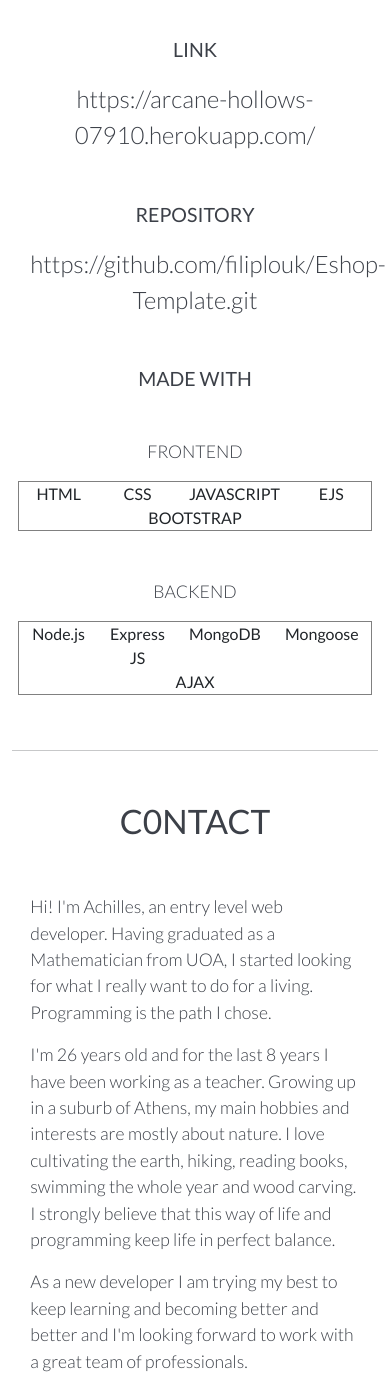
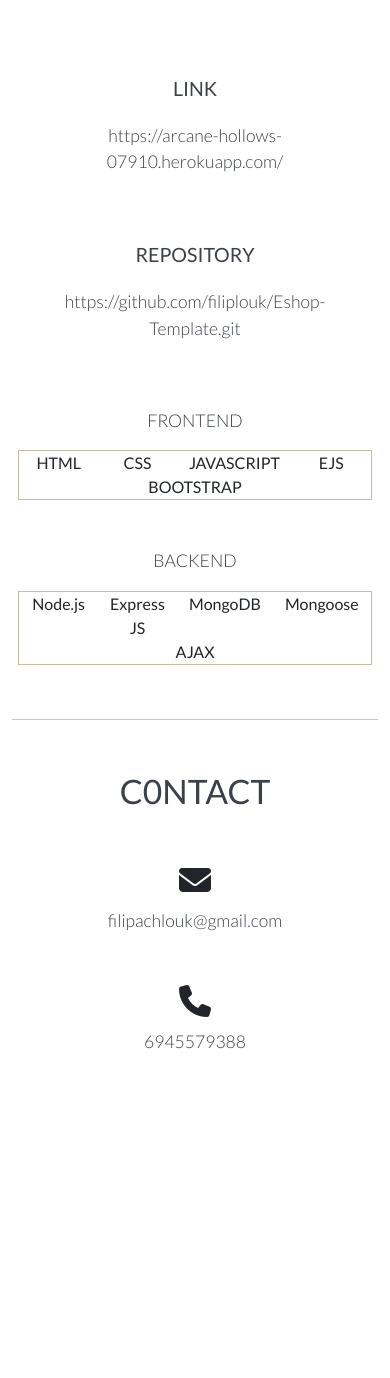
Before and after one commit to filiplouk/Achilles-Loukas, a plain HTML site: page index.html in a window 390 px wide. Shown: the part 3520-4898 px from the top of the page. After the commit the page ends 4645 px from the top, so only its background shows below. Drawn offline with nearby package versions, Linux system fonts and the light colour scheme.

Commit message:
fix contact

```diff
--- a/index.css
+++ b/index.css
@@ -48,9 +48,13 @@
   top: 35%;
 }
 
+.icons i:hover{
+  color: #3C4044;
+}
+
+
 .chapter a:hover{
   color: white;
-  text-decoration: underline;
 }
 
 @media only screen and (max-width: 1300px) {
@@ -196,10 +200,6 @@
 
 /* ---------------------------------------PROJECTS---------------------------------- */
 
-#projects h4{
-  margin-top: 8%;
-  margin-bottom: 6%;
-}
 
 .project{
   text-align:center;
@@ -214,14 +214,27 @@
   font-weight: 300;
 }
 
+.project .info{
+  margin-top: 5%;
+}
 
+
+.tools{
+  margin-top: 10%;
+}
 .tools .row{
   font-size: 125%;
   font-family: "Lato", sans-serif;
-  border:1px solid grey;
+  border:1px solid #C7BCA1;
   margin-bottom: 6%;
+
 }
 
+/* ----------------------------------- Contact --------------------------------- */
+
+.details{
+  text-align: center;
+}
 
 
 /* Make it responsive */
@@ -273,6 +286,17 @@
   .section li{
     margin-top: 7%;
   }
+  #projects a {
+    font-size: 110%;
+  }
+
+  .project{
+    margin-top: 20%;
+  }
+
+  .details{
+    margin: 10% auto;
+  }
 
 
 
--- a/index.html
+++ b/index.html
@@ -212,24 +212,24 @@
             <span class="visually-hidden">Next</span>
           </button>
         </div>
-        <div class="row project mt-5">
-          <div class="col-lg-4">
+        <div class="row project mt-5 mb-5">
+          <div class="col-12 info">
             <h4>DESCRIPTION</h4>
             <p>FAYS is an eshop template for clothes/accessories stores and companies.</p>
           </div>
-          <div class="col-lg-4">
+          <div class="col-12 info">
             <h4>LINK</h4>
-            <a href="https://arcane-hollows-07910.herokuapp.com/">https://arcane-hollows-07910.herokuapp.com/</a>
+            <a href="https://arcane-hollows-07910.herokuapp.com/" target="_blank">https://arcane-hollows-07910.herokuapp.com/</a>
           </div>
-          <div class="col-lg-4">
+          <div class="col-12 info">
             <h4>REPOSITORY</h4>
-            <a href="https://github.com/filiplouk/Eshop-Template.git">https://github.com/filiplouk/Eshop-Template.git</a>
+            <a href="https://github.com/filiplouk/Eshop-Template.git" target="_blank">https://github.com/filiplouk/Eshop-Template.git</a>
           </div>
         </div>
 
 
         <div class="project ">
-          <h4 class="mb-5">MADE WITH</h4>
+          <!-- <h4 class="mb-5">MADE WITH</h4> -->
           <div class="tools ">
             <p>FRONTEND</p>
             <div class="row">
@@ -279,15 +279,19 @@
         <div class="title">
           <h1>C0NTACT</h1>
         </div>
-        <p>Hi! I'm Achilles, an entry level web developer. Having graduated as a Mathematician from UOA, I started looking for what I really want to do for a living. Programming is the path I chose. </p>
-        <p>I'm 26 years old and for the last 8 years I have been working as a teacher. Growing up in a suburb of Athens, my main hobbies and interests are mostly about nature. I love cultivating the earth, hiking, reading books, swimming the
-          whole
-          year
-          and wood carving. I strongly believe that this way of life and programming keep life in perfect balance.
+        <div class="row">
+          <div class="col-md-6 details ">
+            <i class="fa-solid fa-envelope fa-2x"></i>
+            <p>filipachlouk@gmail.com</p>
+          </div>
+          <div class="col-md-6 details ">
+            <i class="fa-solid fa-phone fa-2x"></i>
+            <p>6945579388</p>
+          </div>
 
-        </p>
-        <p> As a new developer I am trying my best to keep learning and becoming better and better and I'm looking forward to work with a great team of professionals.
-        </p>
+
+        </div>
+
       </div>
 
     </div>
```
